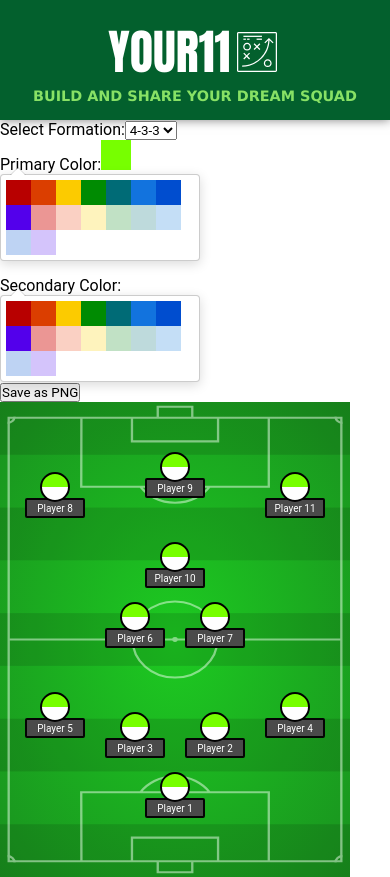
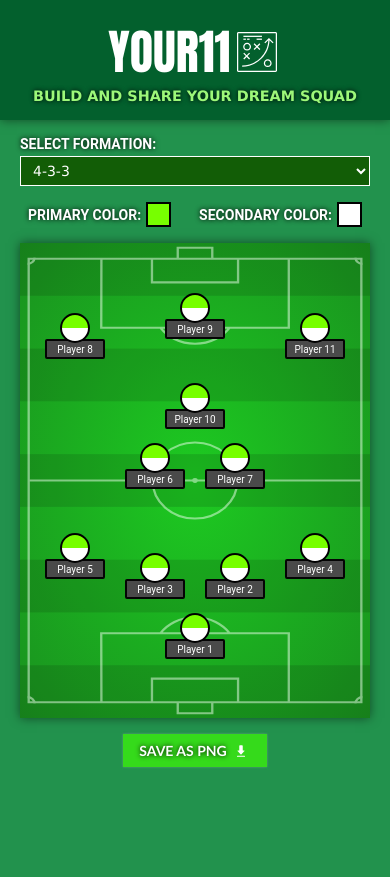
Before and after one commit to JoseVitorOliveira/your11, a React (Vite) app: page / in a window 390 px wide. After the commit the page ends 844 px from the top, so only its background shows below. Built offline with nearby package versions, Linux system fonts and the light colour scheme.

Commit message:
mobile view and color picker improved

```diff
--- a/src/App.tsx
+++ b/src/App.tsx
@@ -3,6 +3,8 @@ import FootballField from "./components/FootballField";
 import ColorPicker from "./components/ColorPicker";
 import exportAsImage from "./utils/exportAsImage";
 import Header from "./components/Header";
+import downloadIcon from "./assets/images/download.svg";
+import "./style.css";
 
 function App() {
   const [formation, setFormation] = useState("4-3-3");
@@ -27,56 +29,35 @@ function App() {
   return (
     <>
       <Header />
-      <div>
+      <main>
+        <div className="formation-container">
           <label htmlFor="formation">Select Formation:</label>
           <select
             id="formation"
             value={formation}
             onChange={handleFormationChange}
           >
+            <option value="4-3-3">4-3-3</option>
+            <option value="4-3-2-1">4-3-2-1</option>
             <option value="4-4-2">4-4-2</option>
-          <option value="4-3-3">4-3-3</option>
+            <option value="4-4-1-1">4-4-1-1</option>
+            <option value="4-5-1">4-5-1</option>
+            <option value="3-5-2">3-5-2</option>
+            <option value="3-4-3">3-4-3</option>
           </select>
         </div>
-      <div>
-        <label>Primary Color:</label>
-        <div
-          style={{
-            display: "inline-block",
-            width: "30px",
-            height: "30px",
-            backgroundColor: primaryColor,
-            cursor: "pointer",
-          }}
-          onClick={() => setPrimaryColor(primaryColor)}
-        />
-        <ColorPicker color={primaryColor} onChange={handlePrimaryColorChange} />
-      </div>
-      <div>
-        <label>Secondary Color:</label>
-        <div
-          style={{
-            display: "inline-block",
-            width: "30px",
-            height: "30px",
-            backgroundColor: secondaryColor,
-            cursor: "pointer",
-          }}
-          onClick={() => setSecondaryColor(secondaryColor)}
+        <div className="colors-container">
+          <ColorPicker
+            color={primaryColor}
+            onChange={handlePrimaryColorChange}
+            label="Primary Color"
           />
           <ColorPicker
             color={secondaryColor}
             onChange={handleSecondaryColorChange}
+            label="Secondary Color"
           />
-        <button
-          onClick={() =>
-            exportRef.current && exportAsImage(exportRef.current, "formation")
-          }
-        >
-          Save as PNG
-        </button>
         </div>
-
         <div ref={exportRef}>
           <FootballField
             primaryColor={primaryColor}
@@ -84,6 +65,15 @@ function App() {
             formation={formation}
           />
         </div>
+        <button
+          className="save-button"
+          onClick={() =>
+            exportRef.current && exportAsImage(exportRef.current, "formation")
+          }
+        >
+          Save as PNG <img src={downloadIcon} alt="download icon" />
+        </button>
+      </main>
     </>
   );
 }
--- a/src/components/ColorPicker/index.tsx
+++ b/src/components/ColorPicker/index.tsx
@@ -1,13 +1,49 @@
-import React from "react";
+import React, { useState } from "react";
 import { GithubPicker, ColorResult } from "react-color";
+import "./styles.css";
 
 interface ColorPickerProps {
   color: string;
+  label: string;
   onChange: (color: ColorResult) => void;
 }
 
-const ColorPicker: React.FC<ColorPickerProps> = ({ color, onChange }) => {
-  return <GithubPicker color={color} onChange={onChange} />;
+const ColorPicker: React.FC<ColorPickerProps> = ({
+  color,
+  onChange,
+  label,
+}) => {
+  const [showPicker, setShowPicker] = useState(false);
+
+  const handleClick = () => {
+    setShowPicker(!showPicker);
+  };
+
+  const handleClose = () => {
+    setShowPicker(false);
+  };
+
+  return (
+    <div className="pallete-wrapper">
+      <div className="color-label">
+        <label>{label}:</label>
+        <div
+          className="pallete-color"
+          style={{ backgroundColor: color }}
+          onClick={handleClick}
+        ></div>
+      </div>
+      {showPicker && (
+        <div className="pallete-color-picker">
+          <GithubPicker
+            color={color}
+            onChange={onChange}
+            onChangeComplete={handleClose}
+          />
+        </div>
+      )}
+    </div>
+  );
 };
 
 export default ColorPicker;
--- /dev/null
+++ b/src/components/ColorPicker/styles.css
@@ -0,0 +1,37 @@
+.pallete-wrapper {
+    position: relative;
+    display: flex;
+    justify-content: center;
+    align-items: center;
+
+}
+
+.color-label {
+    display: flex;
+    align-items: center;
+}
+
+.color-label label {
+    font-size: 14px;
+    text-shadow: 0 0 5px #000;
+    text-transform: uppercase;
+    font-weight: 700;
+    color: #fff;
+    margin-right: 5px;
+}
+
+.pallete-color {
+    width: 25px;
+    height: 25px;
+    border: 2px solid #000;
+    cursor: pointer;
+    position: relative;
+
+}
+
+.pallete-color-picker {
+    display: flex;
+    position: absolute;
+    z-index: 2;
+
+}
--- a/src/components/FootballField/styles.css
+++ b/src/components/FootballField/styles.css
@@ -4,4 +4,5 @@
     position: relative;
     background-image: url("../../assets/images/field.svg");
     background-size: 100% 100%;
+    box-shadow: 0 0 10px 0 rgba(0, 0, 0, 0.5);
 }
--- a/src/components/Header/styles.css
+++ b/src/components/Header/styles.css
@@ -36,8 +36,9 @@ nav {
 
 .header-text {
     font-size: 0.9rem;
-    color: rgb(136, 225, 101);
+    color: rgb(157, 248, 121);
     text-transform: uppercase;
+    text-shadow: 0 0 5px #000;
     font-weight: 700;
     user-select: none;
     font-family: Verdana, Geneva, Tahoma, sans-serif
--- /dev/null
+++ b/src/style.css
@@ -0,0 +1,77 @@
+main {
+    display: flex;
+    justify-content: center;
+    align-items: center;
+    flex-direction: column;
+}
+
+.colors-container {
+    display: flex;
+    justify-content: space-evenly;
+    align-items: center;
+    width: 100%;
+    margin: 1rem 0;
+}
+
+.formation-container {
+    width: 350px;
+    display: flex;
+    flex-direction: column;
+    margin-top: 1rem;
+}
+
+.formation-container label {
+    font-size: 14px;
+    text-shadow: 0 0 5px #000;
+    text-transform: uppercase;
+    font-weight: 700;
+    color: #fff;
+    margin-bottom: 4px;
+}
+
+.formation-container select, option {
+    font-size: 14px;
+    color: #fff;
+    background-color: rgb(18, 93, 6);
+    font-family: 'Lucida Sans', 'Lucida Sans Regular', 'Lucida Grande', 'Lucida Sans Unicode', Geneva, Verdana, sans-serif;
+    border: 1px solid #fff;
+    height: 30px;
+    padding: 0 0.5rem;
+}
+
+.formation-container select:focus {
+    outline: 2px solid #fff;
+}
+
+.formation-container option:focus {
+    outline: 2px solid #fff;
+}
+
+.save-button {
+    margin: 1rem 0;
+    padding: 0.5rem 1rem;
+    font-size: 14px;
+    color: rgb(255, 255, 255);
+    background-color: rgb(53, 218, 27);
+    border: none;
+    cursor: pointer;
+    text-transform: uppercase;
+    font-family: 'Trebuchet MS', 'Lucida Sans Unicode', 'Lucida Grande', 'Lucida Sans', Arial, sans-serif;
+    font-weight: bold;
+    text-shadow: 0 0 5px #000;
+    display: flex;
+    justify-content: center;
+    align-items: center;
+    box-shadow: 0 0 2px 0 rgba(169, 169, 169, 0.5);
+}
+
+.save-button:focus {
+    outline: 2px solid #fff;
+}
+
+.save-button img {
+    width: 20px;
+    height: 14px;
+    margin-left: 4px;
+
+}
--- a/src/styles/globalStyles.css
+++ b/src/styles/globalStyles.css
@@ -4,3 +4,11 @@
     box-sizing: border-box;
     font-family: 'Roboto', sans-serif;
 }
+
+*:focus {
+    outline: 1px solid #fff;
+}
+
+body {
+    background-color: rgb(34, 146, 77);
+}
```
Also changed, not shown: src/assets/images/download.svg (added). Lines whose indentation alone changed are shown as unchanged.
